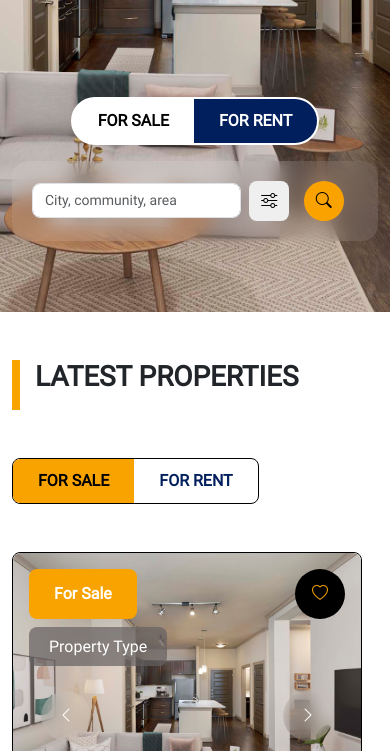
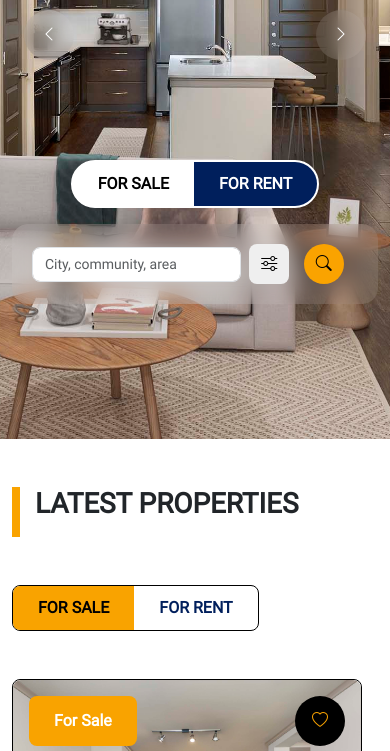
Before and after one commit to razamughal23/oia-properties, a plain HTML site: page index.html in a window 390 px wide. Shown: the part 405-1156 px from the top of the page. Drawn offline with Linux system fonts and the light colour scheme; a script that the page names is missing; files whose address does not match are found by name.

```diff
--- a/assets/css/style.css
+++ b/assets/css/style.css
@@ -63,7 +63,11 @@ a:hover {
 .page_height {
   height: 85vh;
 }
-
+@media (max-width: 425px) {
+  .page_height {
+    height: 100vh;
+  }
+}
 /*--------------------------------------------------------------
 # Back to top button
 --------------------------------------------------------------*/
```
